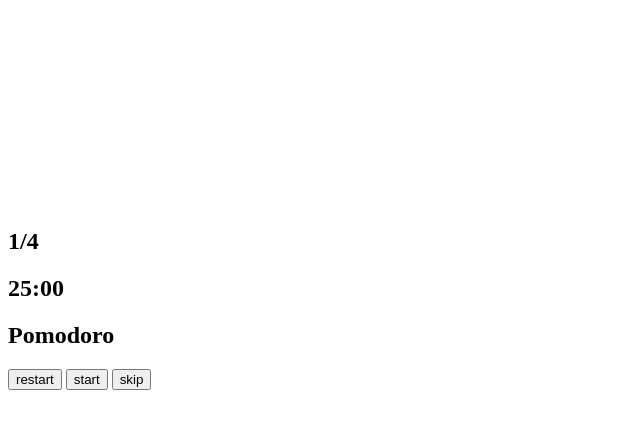
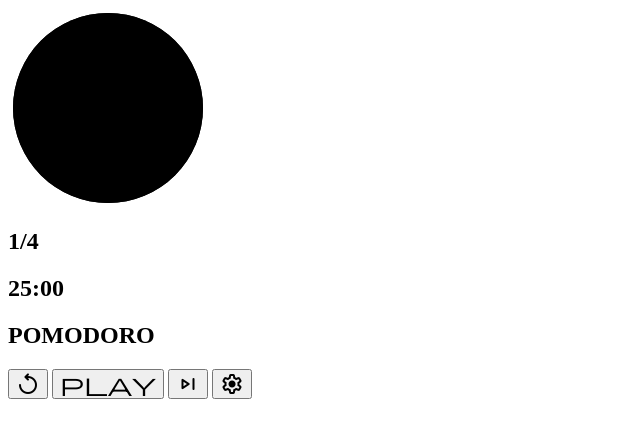
Before and after one commit to DouglasFlorindo/PomodoroWebComponent, a plain HTML site: page PomodoroWebComponent/HTML/pomodoroStruct.html in a window 1280 px wide. Shown: the whole page, without its empty margins (0-640 px from the left). Drawn offline with nearby package versions, Linux system fonts and the light colour scheme.

Commit message:
finished main timer structure and started working on settings dialog

```diff
--- a/PomodoroWebComponent/HTML/pomodoroStruct.html
+++ b/PomodoroWebComponent/HTML/pomodoroStruct.html
@@ -1,26 +1,75 @@
-<div id="root">
+<link rel="stylesheet"
+    href="https://fonts.googleapis.com/css2?family=Material+Symbols+Rounded:opsz,wght,FILL,GRAD@20..48,100..700,0..1,-50..200&icon_names=pause,play_arrow,replay,settings,skip_next" />
+<div id="pmdr-root" class="" debug="false" dark="false">
     <div class="container card">
         <section id="timer">
             <div class="wrapper">
-                <svg id="svg" width="200" height="200" viewPort="0 0 100 100" version="1.1"
+                <svg class="center container" id="svg" width="200" height="200" viewPort="0 0 100 100" version="1.1"
                     xmlns="http://www.w3.org/2000/svg">
-                    <circle id="pmdr-progress-bar" r="100" cx="50" cy="50" fill="transparent" stroke-dasharray="565.48"
-                        stroke-dashoffset="0"></circle>
+                    <!--
+                    cx & cy = center of svg;
+                    r = cx || cy - stroke-width / 2;
+                    -->
+                    <circle class="circular-progress-bar" id="pmdr-progress-bar-background" r="95" cx="100" cy="100">
+                    </circle>
+                    <circle class="circular-progress-bar" id="pmdr-progress-bar" r="95" cx="100" cy="100"></circle>
                 </svg>
-                <div class="wrapper flow" id="timer-content">
-                    <h2 id="pmdr-cycle">1/4</h2>
-                    <h1><time id="pmdr-time">25:00</time></h1>
-                    <h2 id="pmdr-session-type">Pomodoro</h2>
+                <div class="vertical-flex absolute-center expand" id="timer-content">
+                    <h2 class="small-text" id="pmdr-cycle">1/4</h2>
+                    <h1 class="big-text"><time id="pmdr-time">25:00</time></h1>
+                    <h2 class="small-text" id="pmdr-session-type">POMODORO</h2>
                 </div>
             </div>
         </section>
 
-        <section id="controls">
+        <section id="controls" class="controls">
             <div class="wrapper horizontal-flex controls">
-                <button class="round-button small-button" id="pmdr-button-restart">restart</button>
-                <button class="round-button big-button" id="pmdr-button-start-pause" mode="start">start</button>
-                <button class="round-button small-button" id="pmdr-button-skip">skip</button>
+                <button title="Restart timer" class="center button round medium-button red-button" id="pmdr-button-restart">
+                    <div class="horizontal-flex">
+                        <span class="material-symbols-rounded">
+                            replay
+                        </span>
+                    </div>
+                </button>
+                <button title="Play/pause timer" class="center button round big-button green-button" id="pmdr-button-start-pause"
+                    mode="start">
+                    <div class="horizontal-flex">
+                        <span class="material-symbols-rounded" id="pmdr-button-start-pause-icon">
+                            play
+                        </span>
+                    </div></button>
+                <button title="Skip session" class="center button round medium-button blue-button" id="pmdr-button-skip">
+                    <div class="horizontal-flex">
+                        <span class="material-symbols-rounded">
+                            skip_next
+                        </span>
+                    </div>
+                </button>
+                <button title="Settings" class="button round" id="pmdr-button-settings"><span class="material-symbols-rounded">
+                        settings
+                    </span></button>
             </div>
         </section>
     </div>
+
+    <dialog id="pmdr-dialog-settings" class="container card">
+        <div>
+            <h1>Settings</h1>
+            <form>
+                <h2>Duration (min)</h2>
+                <label for="">POMODORO</label>
+                <input setting="pomodoroLengthMin" type="number" value="25">
+
+                <label>SHORTBREAK</label>
+                <input setting="shortBreakLengthMin" type="number" value="5">
+
+                <label>LONGBREAK</label>
+                <input setting="longBreakLengthMin" type="number" value="15">
+
+                <button type="submit" class="red-button">Reset to Default</button>
+                <button type="submit" class="green-button">Apply</button>
+            </form>
+            <button class="button round">x</button>
+        </div>
+    </dialog>
 </div>
```
